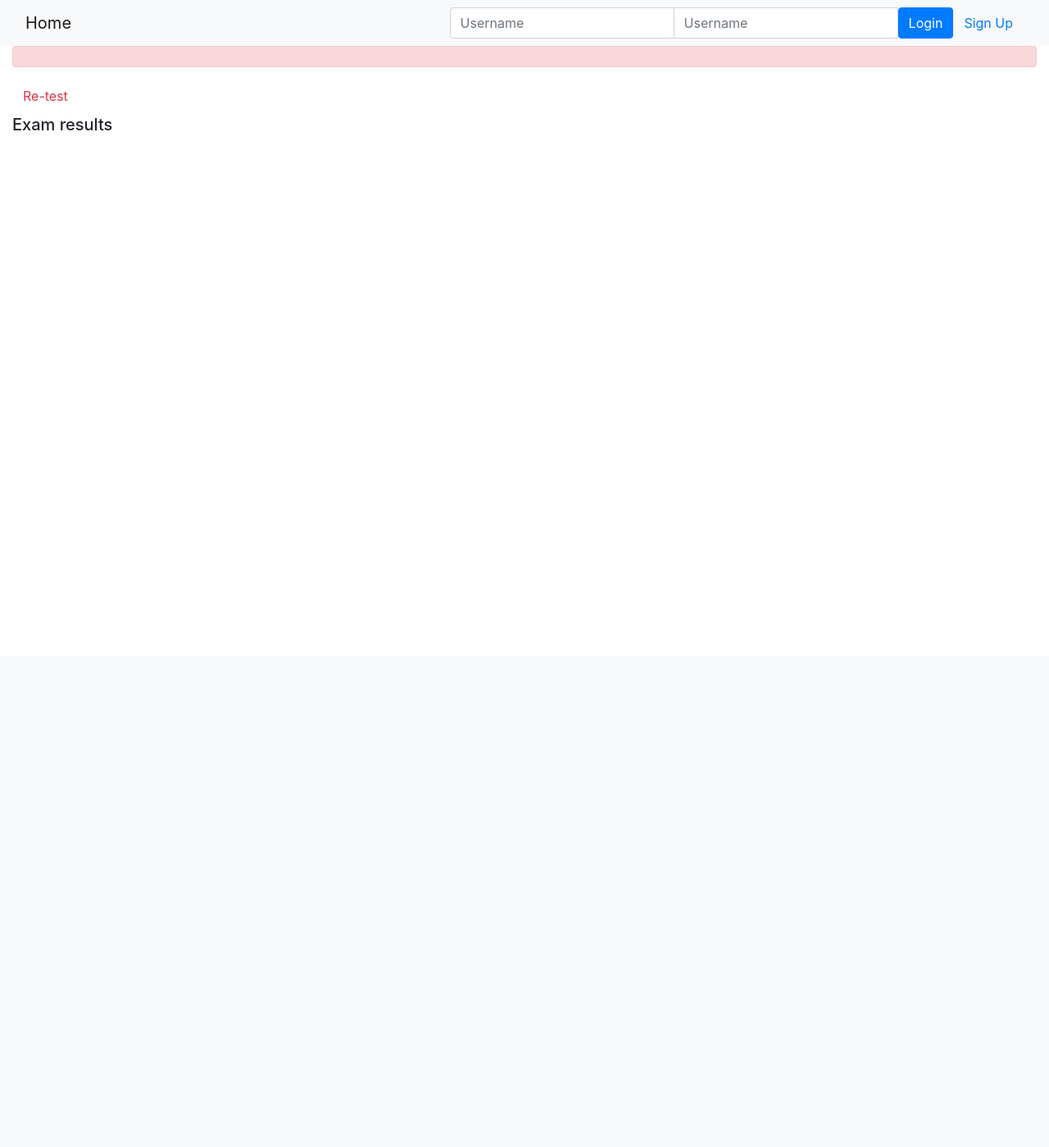
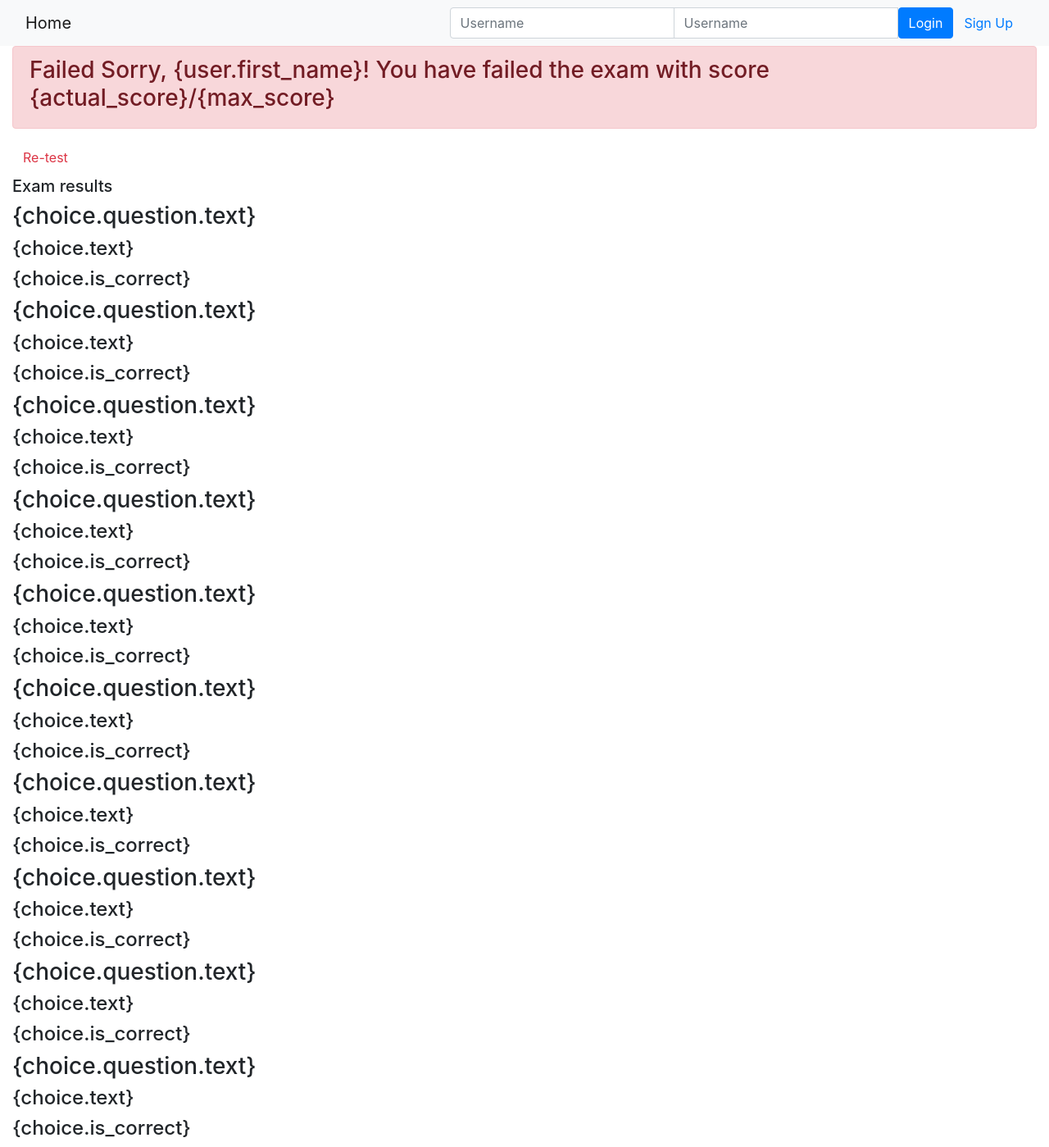
Before and after one commit to migmanson/ImplMtoSistemas, a Django app: template onlinecourse/templates/onlinecourse/exam_result_bootstrap.html in a window 1280 px wide. Shown: the top 1399 px of the page at 82% size. Before the commit the page ends 159 px from the top, so only its background shows below. Run offline with Django 3.2, Linux system fonts and the light colour scheme; the template is opened without the code that fills it: values that come from a table or form of the project are taken from there, others are empty; data comes from the database, SQL or seed files in the repository; both versions use the stored data as it was after the commit; some libraries are stand-ins or nearby versions.

Commit message:
Got an exam result page but it's not working yet

```diff
--- a/onlinecourse/templates/onlinecourse/exam_result_bootstrap.html
+++ b/onlinecourse/templates/onlinecourse/exam_result_bootstrap.html
@@ -39,17 +39,25 @@
     {% if grade > 80 %}
         <div class="alert alert-success">
             <!--HINT Display passed info -->
+            <h3>Congratulations {user.first_name}! You have passed the exam and completed the course with score {actual_score}/{max_score}</h3>
         </div>
     {% else %}
         <div class="alert alert-danger">
             <!--HINT Display failed info -->
+            <h3>Failed Sorry, {user.first_name}! You have failed the exam with score {actual_score}/{max_score}</h3>
         </div>
         <a class="btn btn-link text-danger" href="{% url 'onlinecourse:course_details' course.id %}">Re-test</a>
     {% endif %}
     <div class="card-columns-vertical mt-1">
     <h5 class="">Exam results</h5>
         <!--HINT Display exam results-->
+        {% for choice in choices %}
+            <h3>{choice.question.text}</h3>
+            <h4>{choice.text}</h4>
+            <h4>{choice.is_correct}</h4>
+        {% endfor %}
     </div>
 </div>
+
 </body>
 </html>
--- a/onlinecourse/urls.py
+++ b/onlinecourse/urls.py
@@ -21,5 +21,5 @@
     path('<int:course_id>/submit/', views.submit, name='submit'),
 
     # <HINT> Create a route for show_exam_result view
-
+    path('course/<int:course_id>/submission/<int:submission_id>/result/', views.show_exam_result, name='show_exam_result'),
  ] + static(settings.MEDIA_URL, document_root=settings.MEDIA_ROOT)
```
Also changed, not shown: onlinecourse/views.py (+25 -3 lines), db.sqlite3. Lines whose indentation alone changed are shown as unchanged.
